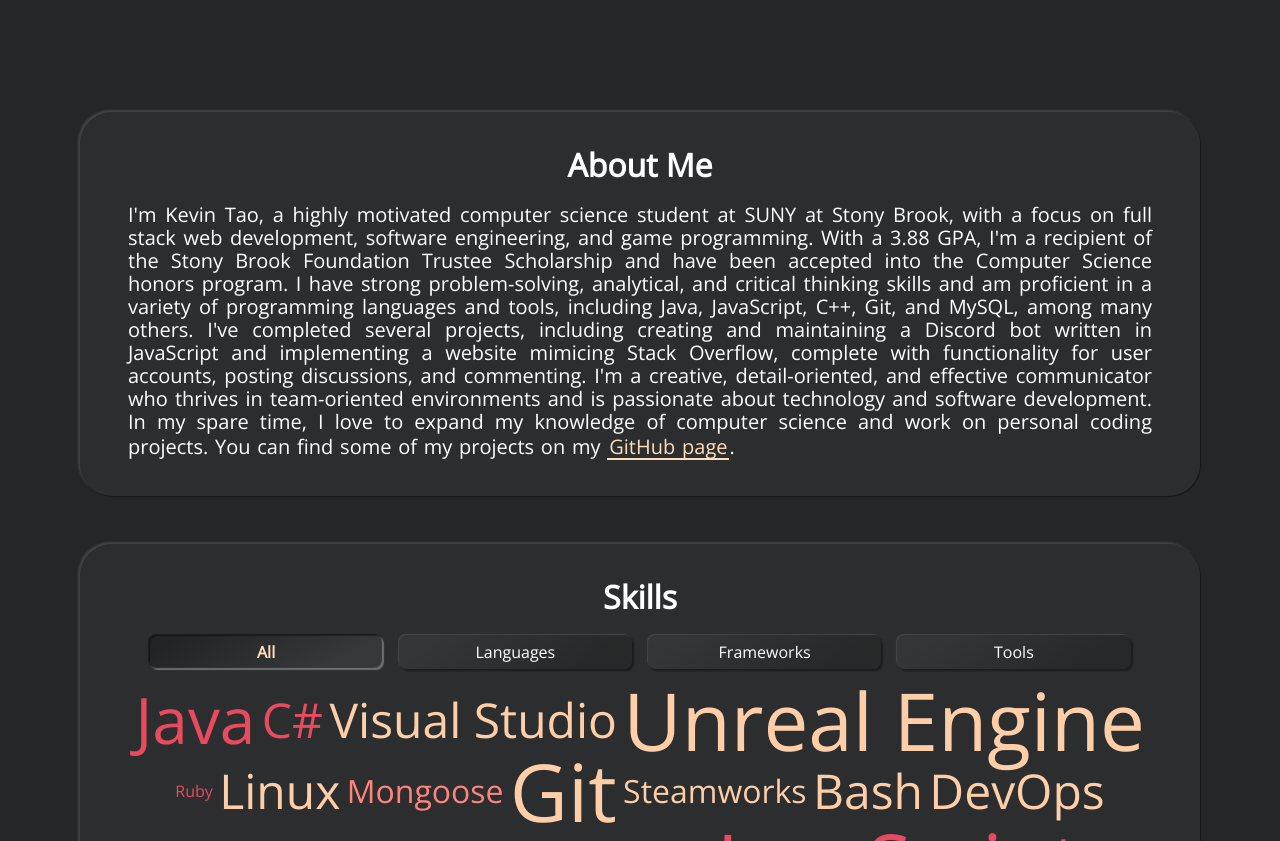
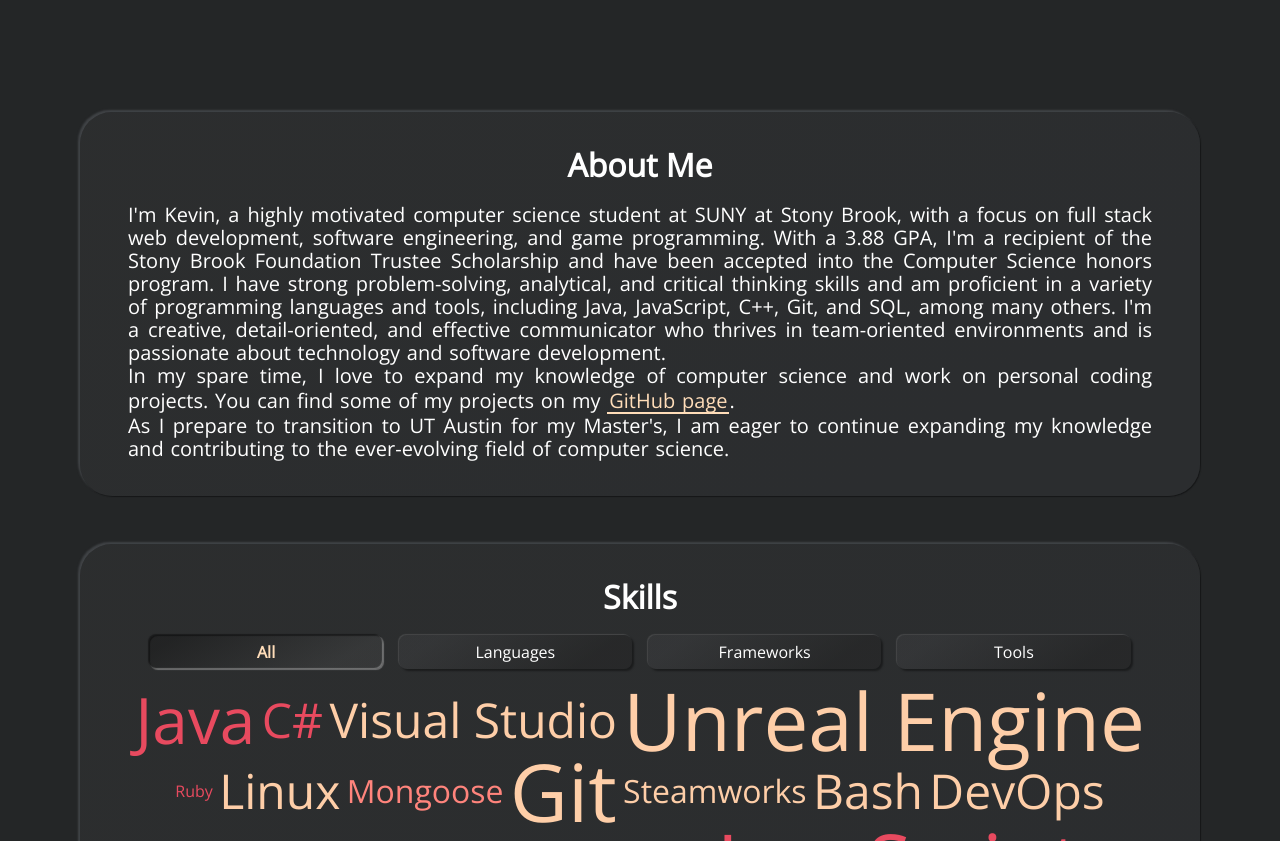
Before and after one commit to xSpoonN/xSpoonN.github.io, a Jekyll site: the page built from index.html, in a window 1280 px wide and 900 px high, scrolled down 889 px, cut to the strip 59-900 px from the top of the window. Built offline with Jekyll 4.4.1, drawn with Linux system fonts in a browser that asks for light colours; some of the changed text lies outside the part shown.

Commit message:
Update with information on Master's degree

```diff
--- a/_config.yml
+++ b/_config.yml
@@ -34,7 +34,7 @@ show_aboutme_card: true
 # about_me_title: The will be displayed as the title in the About Me section
 about_me_title: About Me
 # about_me_description: This will be displayed under the title.
-about_me_description: I'm Kevin Tao, a highly motivated computer science student at SUNY at Stony Brook, with a focus on full stack web development, software engineering, and game programming. With a 3.88 GPA, I'm a recipient of the Stony Brook Foundation Trustee Scholarship and have been accepted into the Computer Science honors program. I have strong problem-solving, analytical, and critical thinking skills and am proficient in a variety of programming languages and tools, including Java, JavaScript, C++, Git, and MySQL, among many others. I've completed several projects, including creating and maintaining a Discord bot written in JavaScript and implementing a website mimicing Stack Overflow, complete with functionality for user accounts, posting discussions, and commenting. I'm a creative, detail-oriented, and effective communicator who thrives in team-oriented environments and is passionate about technology and software development. In my spare time, I love to expand my knowledge of computer science and work on personal coding projects. You can find some of my projects on my <a class="highlight-link" href="https://github.com/xSpoonN" target="_blank" rel="noreferrer">GitHub page</a>.
+about_me_description: I'm Kevin, a highly motivated computer science student at SUNY at Stony Brook, with a focus on full stack web development, software engineering, and game programming. With a 3.88 GPA, I'm a recipient of the Stony Brook Foundation Trustee Scholarship and have been accepted into the Computer Science honors program. I have strong problem-solving, analytical, and critical thinking skills and am proficient in a variety of programming languages and tools, including Java, JavaScript, C++, Git, and SQL, among many others. I'm a creative, detail-oriented, and effective communicator who thrives in team-oriented environments and is passionate about technology and software development. <br>In my spare time, I love to expand my knowledge of computer science and work on personal coding projects. You can find some of my projects on my <a class="highlight-link" href="https://github.com/xSpoonN" target="_blank" rel="noreferrer">GitHub page</a>. <br>As I prepare to transition to UT Austin for my Master's, I am eager to continue expanding my knowledge and contributing to the ever-evolving field of computer science.
 
 # SKILLS SECTION
 # show_skills_card:
--- a/_data/timeline.yml
+++ b/_data/timeline.yml
@@ -28,3 +28,9 @@
   date: May 2023 - Nov 2023
   subtitle: Game Development Intern
   timeline-side: right
+
+- title: UT Austin
+  title-url: https://www.utexas.edu/
+  date: 2024 - 2025
+  subtitle: M.S. Computer Science
+  timeline-side: left
```
